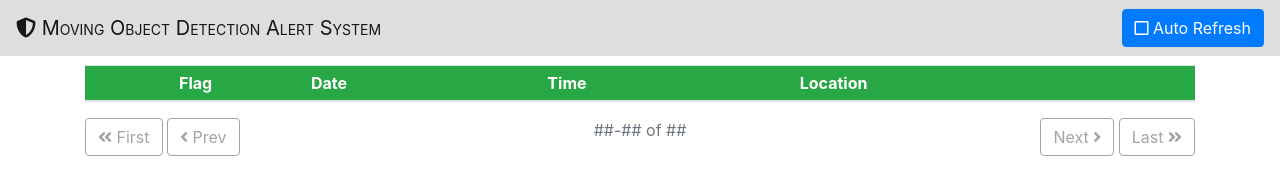
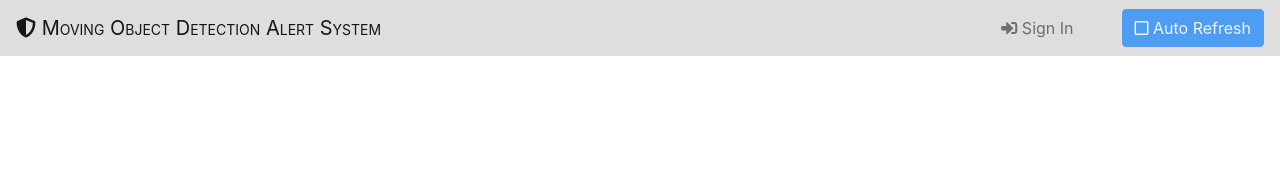
Before and after one commit to jgrissom/Modas-Client, a plain HTML site: page index.html in a window 1280 px wide. Drawn offline with nearby package versions, Linux system fonts and the light colour scheme; no server answers.

Commit message:
Preparing client for JWT authentication - Hide content div that displays the table & give it an id - Disable Auto-Refresh button - Add navbar link to sign in

```diff
--- a/index.html
+++ b/index.html
@@ -27,12 +27,17 @@
       <span class="d-inline d-md-none">MODAS</span>
       <span class="d-none d-md-inline" style="font-variant:small-caps;">Moving Object Detection Alert System</span>
     </div>
-    <button id="auto-refresh" type="button" class="btn btn-primary" data-val="false">
+    <ul class="navbar-nav ml-auto mx-5" id="signIn">
+      <li class="nav-item">
+          <a class="nav-link" href="#"><i class="fas fa-sign-in-alt"></i> Sign In</a>
+      </li>
+    </ul>
+    <button disabled id="auto-refresh" type="button" class="btn btn-primary" data-val="false">
       <i class="far fa-square"></i> Auto Refresh
     </button>
   </nav>
   <!-- content -->
-  <div class="container" style="margin-top:65px;">
+  <div class="container" id="content" style="display:none;margin-top:65px;">
     <table class="table table-sm table-striped table-shadow">
       <thead class="bg-success text-white">
           <tr><th class="text-center">Flag</th><th>Date</th><th>Time</th><th>Location</th></tr>
```
